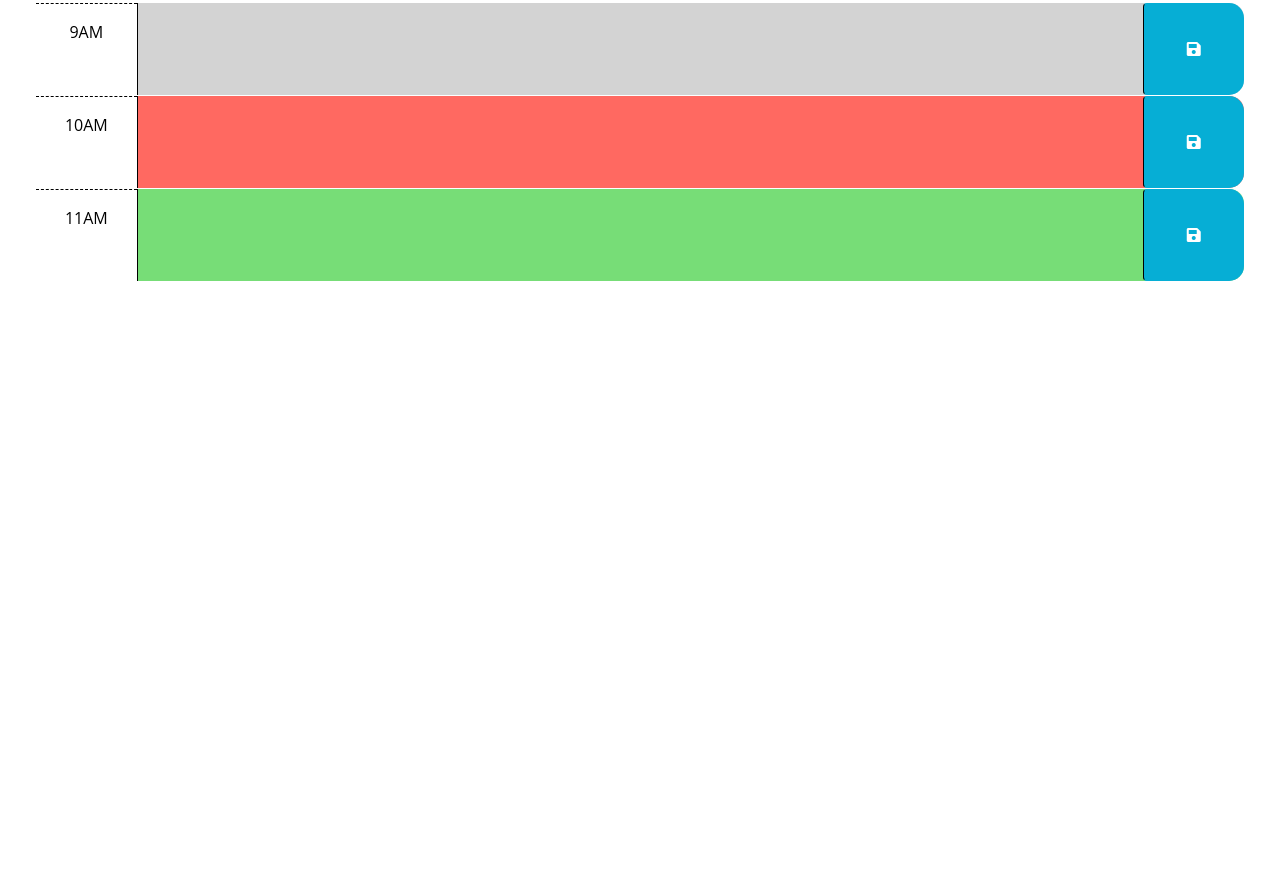
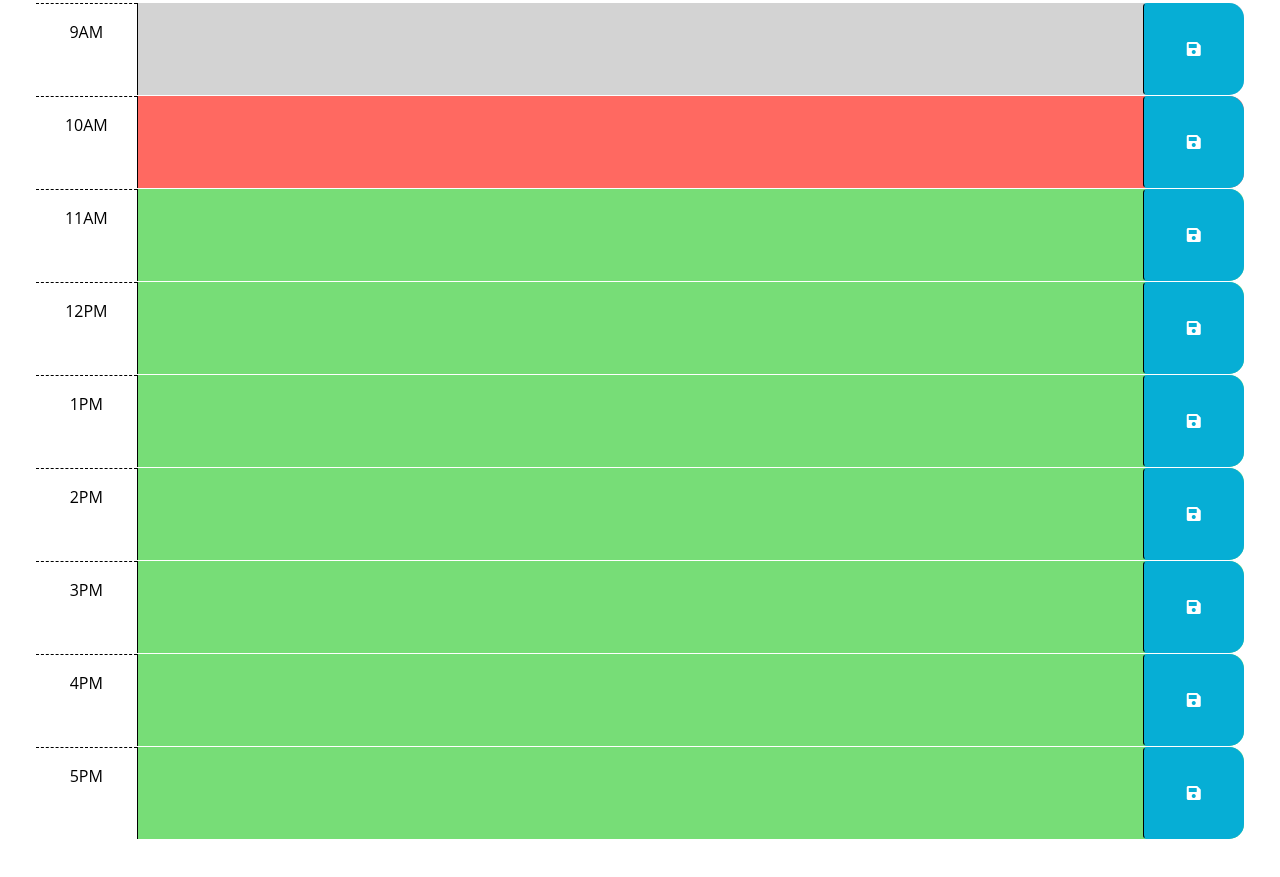
Before and after one commit to benitaisaac/work-day-scheduler, a plain HTML site: page Develop/index.html in a window 1280 px wide. Shown: the part 341-1218 px from the top of the page. Before the commit the page ends 800 px from the top, so only its background shows below. Drawn offline with nearby package versions, Linux system fonts and the light colour scheme.

Commit message:
added rest of time blocks to html file and edited css to include a margin-bottom

```diff
--- a/Develop/index.html
+++ b/Develop/index.html
@@ -68,6 +68,55 @@
           <i class="fas fa-save" aria-hidden="true"></i>
         </button>
       </div>
+
+      <div id="hour-12" class="row time-block future">
+        <div class="col-2 col-md-1 hour text-center py-3">12PM</div>
+        <textarea class="col-8 col-md-10 description" rows="3"> </textarea>
+        <button class="btn saveBtn col-2 col-md-1" aria-label="save">
+          <i class="fas fa-save" aria-hidden="true"></i>
+        </button>
+      </div>
+
+      <div id="hour-13" class="row time-block future">
+        <div class="col-2 col-md-1 hour text-center py-3">1PM</div>
+        <textarea class="col-8 col-md-10 description" rows="3"> </textarea>
+        <button class="btn saveBtn col-2 col-md-1" aria-label="save">
+          <i class="fas fa-save" aria-hidden="true"></i>
+        </button>
+      </div>
+
+      <div id="hour-14" class="row time-block future">
+        <div class="col-2 col-md-1 hour text-center py-3">2PM</div>
+        <textarea class="col-8 col-md-10 description" rows="3"> </textarea>
+        <button class="btn saveBtn col-2 col-md-1" aria-label="save">
+          <i class="fas fa-save" aria-hidden="true"></i>
+        </button>
+      </div>
+
+      <div id="hour-15" class="row time-block future">
+        <div class="col-2 col-md-1 hour text-center py-3">3PM</div>
+        <textarea class="col-8 col-md-10 description" rows="3"> </textarea>
+        <button class="btn saveBtn col-2 col-md-1" aria-label="save">
+          <i class="fas fa-save" aria-hidden="true"></i>
+        </button>
+      </div>
+
+      <div id="hour-16" class="row time-block future">
+        <div class="col-2 col-md-1 hour text-center py-3">4PM</div>
+        <textarea class="col-8 col-md-10 description" rows="3"> </textarea>
+        <button class="btn saveBtn col-2 col-md-1" aria-label="save">
+          <i class="fas fa-save" aria-hidden="true"></i>
+        </button>
+      </div>
+
+      <div id="hour-17" class="row time-block future">
+        <div class="col-2 col-md-1 hour text-center py-3">5PM</div>
+        <textarea class="col-8 col-md-10 description" rows="3"> </textarea>
+        <button class="btn saveBtn col-2 col-md-1" aria-label="save">
+          <i class="fas fa-save" aria-hidden="true"></i>
+        </button>
+      </div>
+
     </div>
 
     <script src="https://cdnjs.cloudflare.com/ajax/libs/jquery/3.2.1/jquery.min.js"></script>
--- a/Develop/style.css
+++ b/Develop/style.css
@@ -1,6 +1,7 @@
 body {
   font-family: 'Open Sans', sans-serif;
   font-size: 16px;
+  margin-bottom: 75px;
 }
 
 textarea {
```
